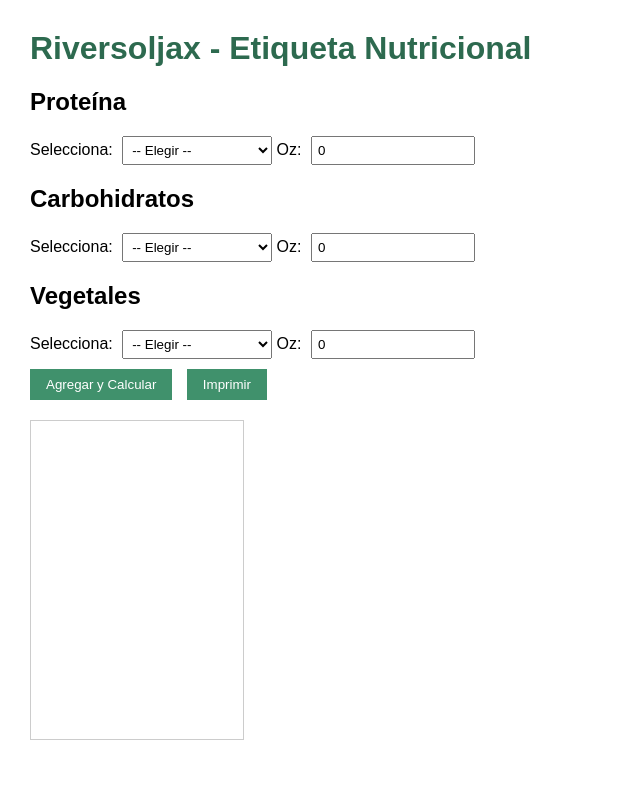
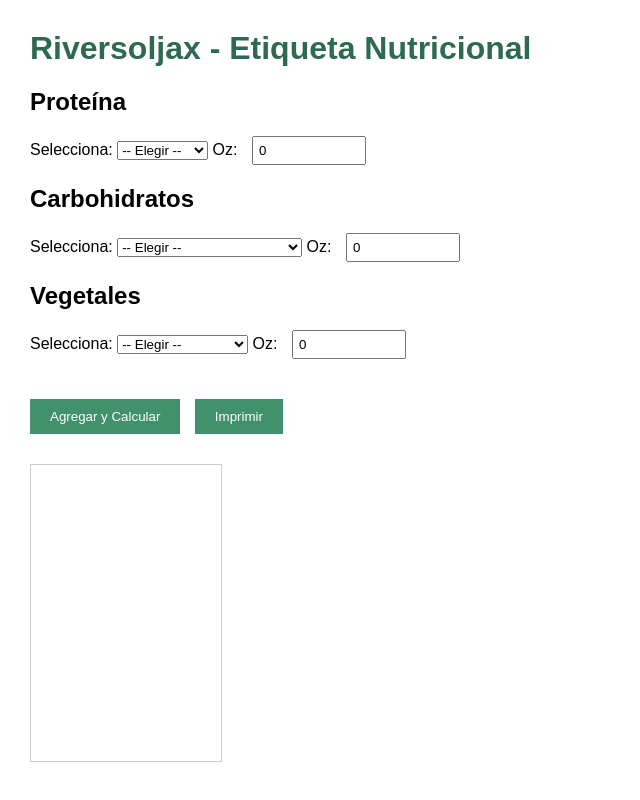
Before and after one commit to Chris6776-soli/riversoljaxfactlabel, a Flask app: page / in a window 1280 px wide. Shown: the whole page, without its empty margins (0-640 px from the left). Run offline with Flask 3, Linux system fonts and the light colour scheme.

Commit message:
20Update index.html

```diff
--- a/templates/index.html
+++ b/templates/index.html
@@ -12,51 +12,40 @@
       color: #2d6a4f;
     }
     .section {
-      margin-bottom: 10px;
+      margin-bottom: 20px;
     }
     label {
       display: block;
-      margin-bottom: 8px;
-    }
-    select, input[type="number"] {
-      width: 150px;
-      padding: 5px;
-      margin-left: 5px;
-    }
-    .button-row {
       margin-top: 10px;
     }
-    .button-row button {
-      margin-right: 10px;
-      padding: 8px 16px;
+    input[type="number"] {
+      width: 100px;
+      padding: 5px;
+      margin-left: 10px;
+    }
+    button {
+      margin-top: 20px;
+      padding: 10px 20px;
       background-color: #40916c;
       color: white;
       border: none;
       cursor: pointer;
     }
     #result {
-      margin-top: 20px;
+      margin-top: 30px;
       border: 1px solid #ccc;
       padding: 10px;
       width: 2in;
       height: 3.1in;
-      font-size: 12px;
+      box-sizing: border-box;
     }
-    #result img {
-      height: 60px;
-      display: block;
-      margin: 0 auto 10px auto;
+
+    /* Print styles */
+    @page {
+      size: 2in 3.1in;
+      margin: 0;
     }
-    #result h2 {
-      font-size: 14px;
-      text-align: left;
-      margin: 0 0 5px 0;
-      white-space: nowrap;
-    }
-    #result p {
-      margin: 4px 0;
-      text-align: left;
-    }
+
     @media print {
       body * {
         visibility: hidden;
@@ -68,6 +57,15 @@
         position: absolute;
         top: 0;
         left: 0;
+        width: 2in;
+        height: 3.1in;
+        margin: 0;
+        padding: 0.1in 0.1in 0 0.1in;
+        border: none;
+        box-sizing: border-box;
+      }
+      #result button {
+        display: none;
       }
     }
   </style>
@@ -128,24 +126,25 @@
       </label>
     </div>
 
-    <div class="button-row">
-      <button type="submit">Agregar y Calcular</button>
-      <button type="button" onclick="window.print()">Imprimir</button>
-    </div>
+    <button type="submit" style="margin-right: 10px;">Agregar y Calcular</button>
+    <button type="button" onclick="window.print()">Imprimir</button>
   </form>
 
   <div id="result">
     {% if etiqueta %}
-      <img src="/static/logo.png" alt="Riversoljax Logo">
+      <img src="/static/logo.png" alt="Riversoljax Logo" style="width: 1.57in; height: 1.18in; margin-bottom: 6px; display: block; margin-left: auto; margin-right: auto;">
+
       {% if resumen %}
-        <p><strong>Plato:</strong> {{ resumen }}</p>
+        <p style="font-size: 12px; margin: 6px 0 6px 0; text-align: left;"><strong>Plato:</strong> {{ resumen }}</p>
       {% endif %}
-      <h2>Etiqueta Nutricional</h2>
-      <p><strong>Calorías:</strong> {{ etiqueta.calorias | round }} kcal</p>
-      <p><strong>Proteína:</strong> {{ etiqueta.proteina | round }} g</p>
-      <p><strong>Grasa:</strong> {{ etiqueta.grasa | round }} g</p>
-      <p><strong>Carbohidratos:</strong> {{ etiqueta.carbohidratos | round }} g</p>
-      <p><strong>Sodio:</strong> {{ etiqueta.sodio | round }} mg</p>
+
+      <h2 style="font-size: 14px; margin: 6px 0 6px 0; text-align: left;">Etiqueta Nutricional</h2>
+
+      <p style="font-size: 12px; margin: 6px 0 0 0; text-align: left;"><strong>Calorías:</strong> {{ etiqueta.calorias | round }} kcal</p>
+      <p style="font-size: 12px; margin: 2px 0 0 0; text-align: left;"><strong>Proteína:</strong> {{ etiqueta.proteina | round }} g</p>
+      <p style="font-size: 12px; margin: 2px 0 0 0; text-align: left;"><strong>Grasa:</strong> {{ etiqueta.grasa | round }} g</p>
+      <p style="font-size: 12px; margin: 2px 0 0 0; text-align: left;"><strong>Carbohidratos:</strong> {{ etiqueta.carbohidratos | round }} g</p>
+      <p style="font-size: 12px; margin: 2px 0 0 0; text-align: left;"><strong>Sodio:</strong> {{ etiqueta.sodio | round }} mg</p>
     {% endif %}
   </div>
 </body>
```
